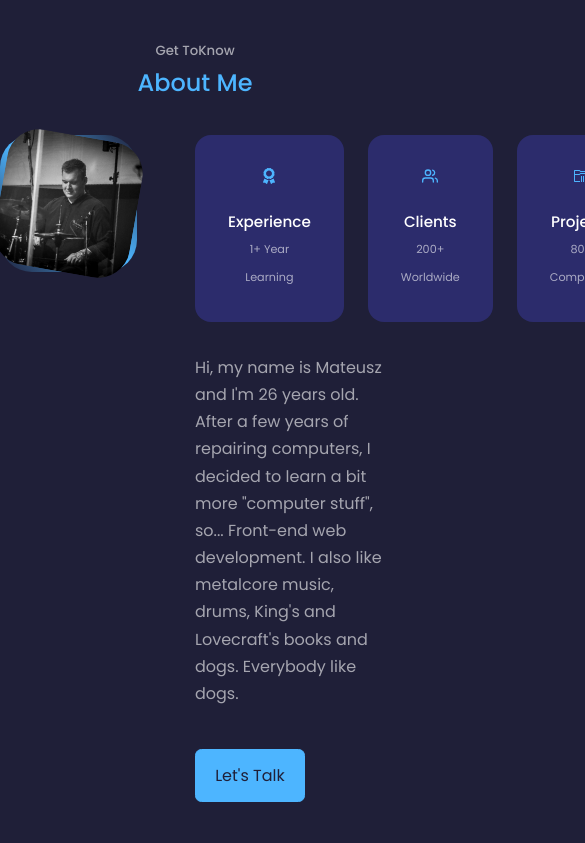
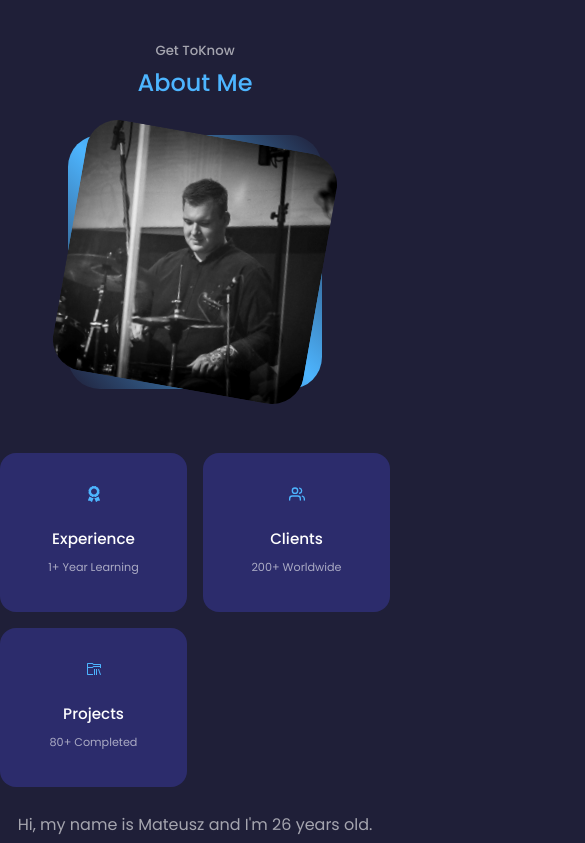
Before and after one commit to Vectari/my_website_react, a React (Create React App) app: page / in a window 390 px wide. Shown: the part 900-1743 px from the top of the page, 585 px wide, since content can reach past the window. Built offline with nearby package versions, Linux system fonts and the light colour scheme.

Commit message:
add media queries for about

```diff
--- a/src/components/about/about.css
+++ b/src/components/about/about.css
@@ -69,3 +69,44 @@
     margin: 2rem 0 2.6rem;
     color: var(--color-light);
 }
+
+/*      MEDIA QUERIES (MEDIUM DEVICES - TABLETS)      */
+
+@media screen and (max-width: 1024px) {
+    .about__container {
+        grid-template-columns: 1fr;
+        gap: 0;
+    }
+
+    .about__me {
+        width: 50%;
+        margin: 2rem auto 4rem;
+    }
+
+    .about__content {
+        margin: 1rem 0 1.5rem;
+    }
+
+}
+
+/*      MEDIA QUERIES (SMALL DEVICES - PHONES)      */
+
+@media screen and (max-width: 600px) {
+    .about__me {
+        width: 65%;
+        margin: 0 auto 3rem;
+    }
+
+    .about__cards {
+        grid-template-columns: 1fr 1fr;
+        gap: 1rem;
+    }
+
+    .about__content {
+        text-align: center;
+    }
+
+    .about__content p {
+        margin: 1.5rem 0;
+    }
+}
```
